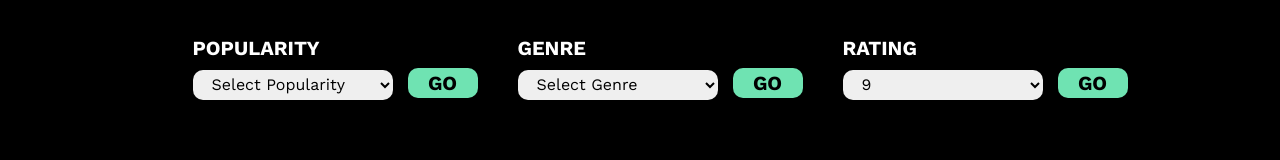
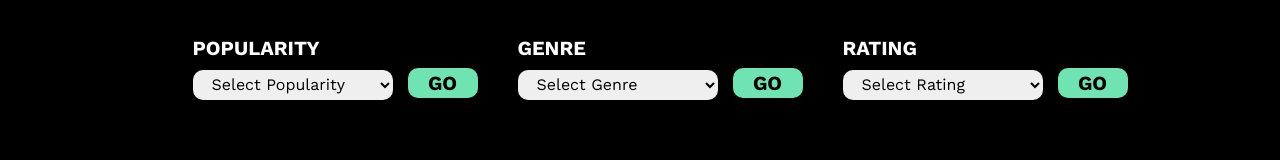
Before and after one commit to amandaduque/movie-search, an Angular app: page / in a window 1280 px wide. Shown: the part 587-747 px from the top of the page. Built offline with nearby package versions, Linux system fonts and the light colour scheme; no server answers.

Commit message:
One more fix

```diff
--- a/src/app/searchCriteria/searchCriteria.component.html
+++ b/src/app/searchCriteria/searchCriteria.component.html
@@ -42,7 +42,7 @@
         </div>
         <div>
             <h4>Rating</h4>
-                <select (change)="getRateValue($event)" >
+                <select [(ngModel)]="rateValue" (change)="getRateValue($event)" >
                     <option value="default" disabled>Select Rating</option>
                     <option value="rate9">9</option>
                     <option value="rate8">8</option>
```
